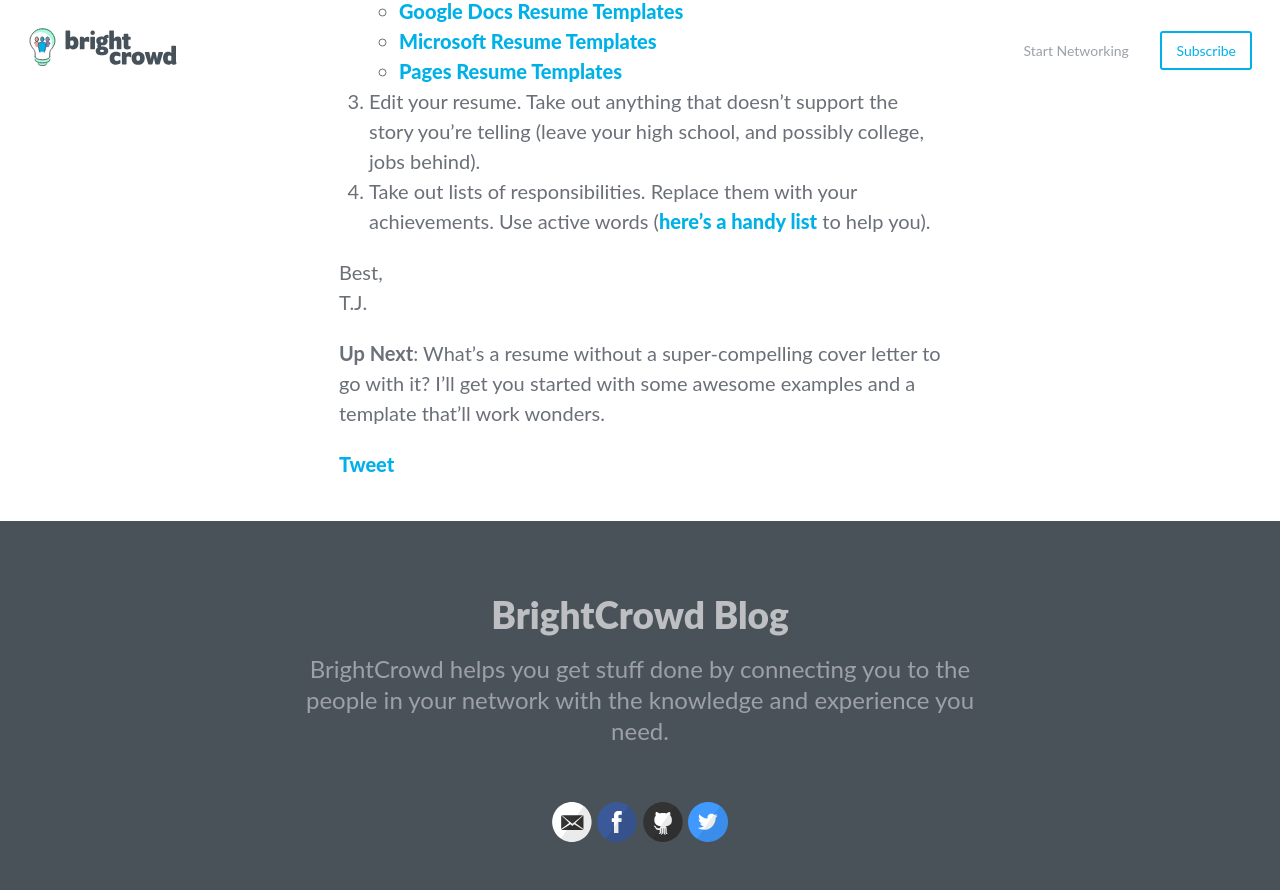
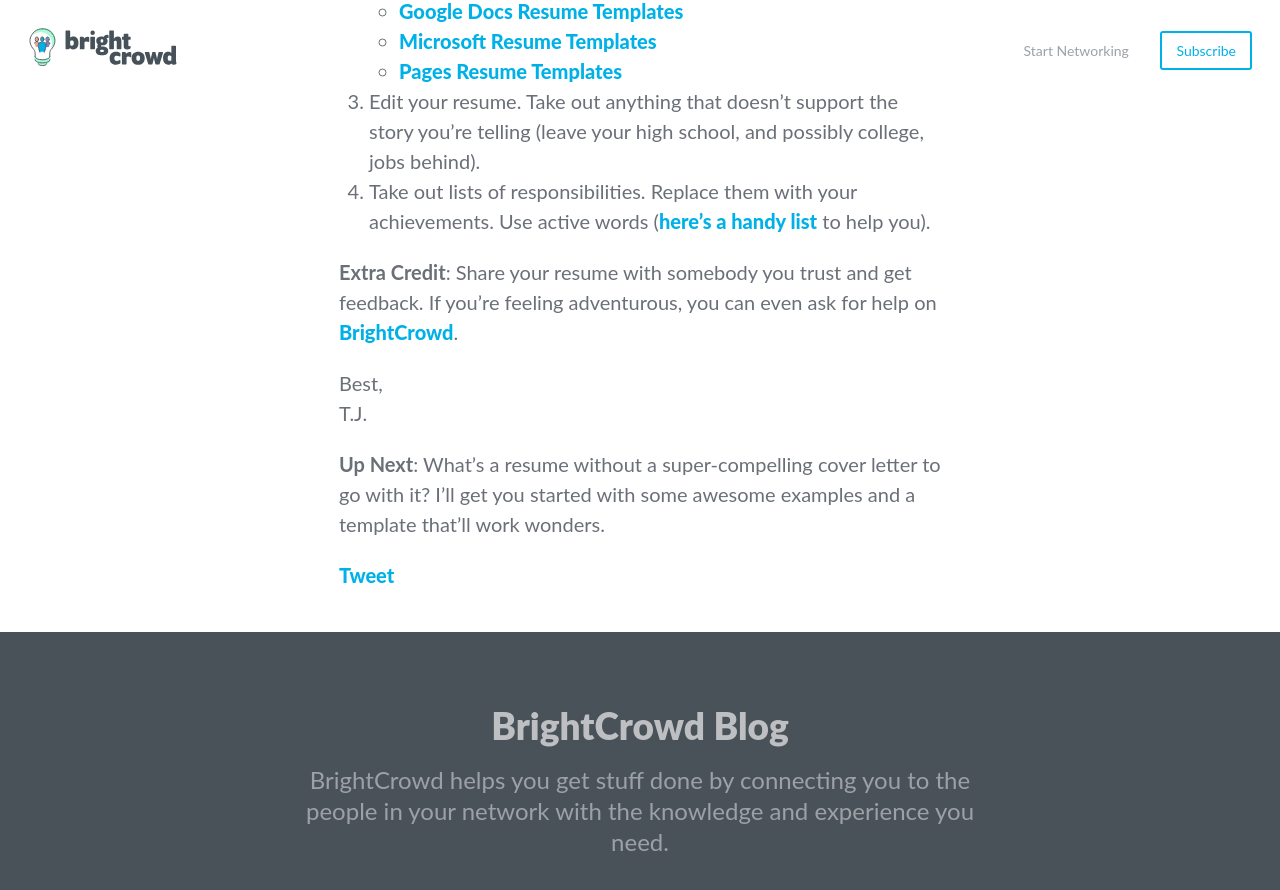
Before and after one commit to BrightCrowd/bc-blog, a Jekyll site: the page built from _courses/better-job-30-days/lesson-02.md, in a window 1280 px wide and 900 px high, scrolled down 1694 px. Shown: the top 890 px of the window. Built offline with Jekyll 4.4.1, drawn with Linux system fonts in a browser that asks for light colours; some web fonts are replaced; comment, search, counter and statistics services are not loaded; some of the changed text lies outside the part shown.

Commit message:
Course content tweaks

```diff
--- a/_courses/better-job-30-days/lesson-02.md
+++ b/_courses/better-job-30-days/lesson-02.md
@@ -29,18 +29,20 @@
 
 1. Check out [this blog post][blog] to learn what to include and what to leave behind so that your resume tells a fantastic story.
 2. Choose a great resume template (if you haven’t got one already). Always remember to PDF it before you send!
-  - [Google Docs Resume Templates][google]
-  - [Microsoft Resume Templates][microsoft]
-  - [Pages Resume Templates][pages]
-6. Edit your resume. Take out anything that doesn’t support the story you’re telling (leave your high school, and possibly college, jobs behind).
-7. Take out lists of responsibilities. Replace them with your achievements. Use active words ([here’s a handy list][action words] to help you).
+    - [Google Docs Resume Templates][google]
+    - [Microsoft Resume Templates][microsoft]
+    - [Pages Resume Templates][pages]
+3. Edit your resume. Take out anything that doesn’t support the story you’re telling (leave your high school, and possibly college, jobs behind).
+4. Take out lists of responsibilities. Replace them with your achievements. Use active words ([here’s a handy list][action words] to help you).
+
+**Extra Credit**: Share your resume with somebody you trust and get feedback. If you’re feeling adventurous, you can even ask for help on [BrightCrowd].
 
 Best,
 T.J.
 
 **Up Next**: What’s a resume without a super-compelling cover letter to go with it? I’ll get you started with some awesome examples and a template that’ll work wonders.
 
-
+[BrightCrowd]: https://brightcrowd.com
 [worksheet]: https://blog.brightcrowd.com/courses/better-job-30-days/lesson-01-worksheet.pdf
 [google]: https://docs.google.com/document/u/0/?ftv=1&tgif=c#
 [microsoft]: https://templates.office.com/en-us/Resumes-and-Cover-Letters
```
Also changed, not shown: other parts of _courses/better-job-30-days/lesson-02.md (+1 -1 lines), _courses/better-job-30-days/lesson-04.md (+3 -3 lines), _courses/better-job-30-days/lesson-07.md (+1 -1 lines).
